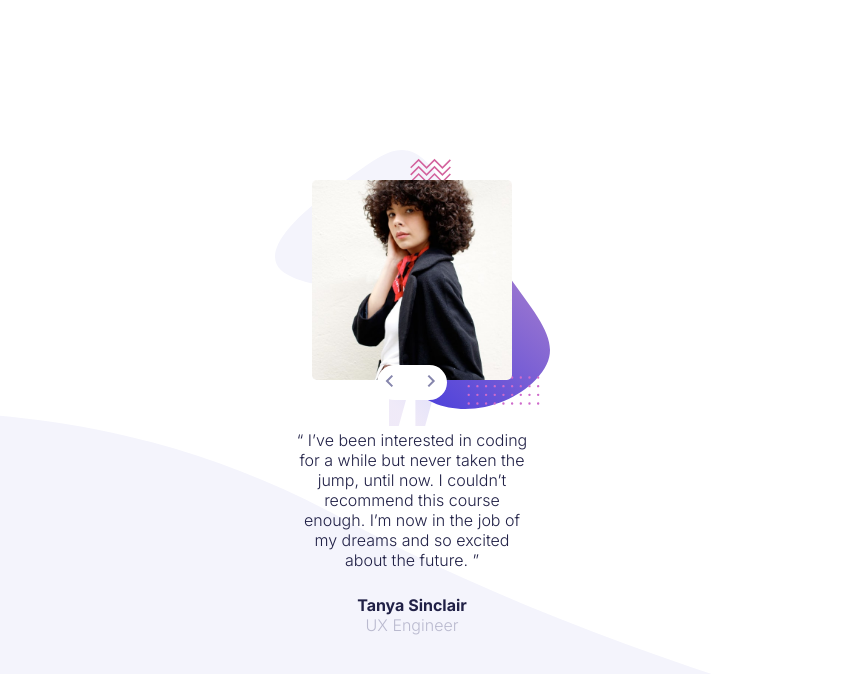
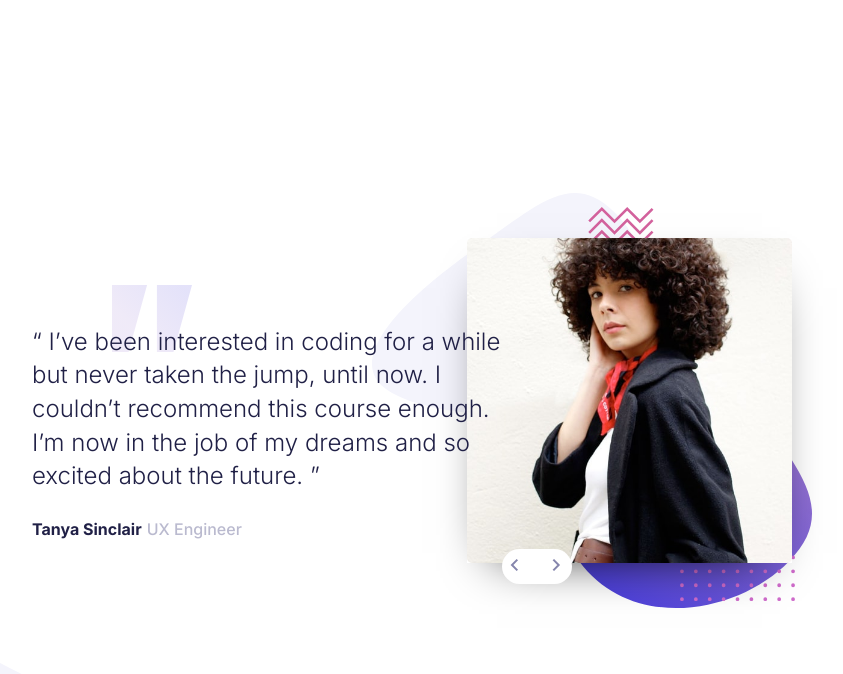
Before and after one commit to GaldinoMat/bootcamp-testimonials-carousel, a plain HTML site: page index.html in a window 1536 px wide. Shown: the whole page, without its empty margins (356-1199 px from the left). Drawn offline with Linux system fonts and the light colour scheme.

Commit message:
Finished desktop version. Converted metric units to improve responsiveness.

```diff
--- a/index.html
+++ b/index.html
@@ -37,7 +37,7 @@
           </div>
         </div>
       </div>
-      <div class="card card--insivible">
+      <div class="card">
         <div class="image-container">
           <img class="photo" src="images/image-john.jpg" alt="john-photo" />
         </div>
--- a/main.js
+++ b/main.js
@@ -22,7 +22,7 @@ document.getElementById("previous-slide").addEventListener("click", () => {
 
 function movePreviousSlide() {
   if (slidePosition === 0) {
-    slidePosition = 0;
+    slidePosition = length - 1;
   } else {
     slidePosition--;
   }
@@ -36,4 +36,5 @@ function updateSlide() {
   }
 
   cards[slidePosition].classList.add("card--visible");
+  cards[slidePosition].classList.remove("card--invisible");
 }
--- a/style.css
+++ b/style.css
@@ -19,8 +19,12 @@ body {
   align-items: center;
   background-image: url("images/pattern-curve.svg");
   background-repeat: no-repeat;
-  background-size: 100%;
+  background-size: 65%;
   background-position: bottom left;
+}
+
+strong {
+  font-weight: 700;
 }
 
 p {
@@ -28,52 +32,54 @@ p {
 }
 
 .container {
-  width: 275px;
-  height: 500px;
+  width: 17.1875rem;
+  height: 31.25rem;
   position: relative;
   display: flex;
   justify-content: center;
   background-image: url("images/pattern-bg.svg"),
     url("images/pattern-quotes.svg");
-  background-repeat: no-repeat, no-repeat, no-repeat;
+  background-repeat: no-repeat, no-repeat;
   background-size: 100%, 17%;
-  background-position: top center, bottom 28vh center;
-  overflow: hidden;
+  background-position: top center, top 16rem center;
+}
+
+.card,
+.card--invisible {
+  display: none;
 }
 
 .card {
   width: 100%;
-  margin: 0 20px;
-}
-
-.card,
-.card--insivible {
-  display: none;
+  margin: 0 1.25rem;
 }
 
 .card--visible {
-  display: block;
-  animation: fadeIn 0.1s;
+  display: flex;
+  flex-direction: column;
+  align-items: center;
+  animation: fadeIn 0.2s;
 }
 
 .image-container {
   display: flex;
   justify-content: center;
   align-items: center;
-  margin: 30px 0;
+  margin: 1.5625rem 0;
+  box-shadow: 0 20px 50px -30px rgba(0, 0, 0, 1);
 }
 
 .photo {
-  width: 200px;
-  border-radius: 5px;
+  width: 12.5rem;
+  border-radius: 0.3125rem;
 }
 
-.testimonial-text {
-  margin-top: 50px;
+.testimonial-container {
+  margin-top: 1.875rem;
 }
 
 .testimonial-text .text {
-  margin-bottom: 25px;
+  margin-bottom: 1.5625rem;
 }
 
 .person-info {
@@ -82,19 +88,21 @@ p {
 
 .person-info p {
   color: var(--grayish-blue);
+  font-weight: 500;
+  margin-top: 0.3125rem;
 }
 
 .button-container {
   position: absolute;
-  top: 43%;
+  top: 42%;
   background-color: white;
-  width: 70px;
-  height: 35px;
+  width: 4.375rem;
+  height: 2.1875rem;
   display: flex;
   justify-content: space-between;
   align-items: center;
-  padding: 5px 8px;
-  border-radius: 20px;
+  padding: 0.3125rem 0.5rem;
+  border-radius: 1.25rem;
 }
 
 .button-container button {
@@ -103,11 +111,11 @@ p {
 }
 
 .button-container button:first-child {
-  margin-right: 5px;
+  margin-right: 0.3125rem;
 }
 
 .button-container button:last-child {
-  margin-left: 5px;
+  margin-left: 0.3125rem;
 }
 
 @keyframes fadeIn {
@@ -119,3 +127,79 @@ p {
     transform: opacity linear;
   }
 }
+
+@media (min-width: 768px) {
+  body {
+    font-size: 1.5rem;
+  }
+
+  .container {
+    width: 25rem;
+    height: 43.75rem;
+    padding: 0.625rem 0;
+    background-size: 100%, 20%;
+    background-position: top center, top 24.375rem center;
+  }
+
+  .photo {
+    width: 18.75rem;
+  }
+
+  .testimonial-container {
+    margin-top: 4.0625rem;
+  }
+
+  .button-container {
+    top: 46%;
+  }
+}
+
+@media (min-width: 1440px) {
+  body {
+    background-size: 50%;
+    line-height: 1.4;
+  }
+
+  p {
+    text-align: left;
+  }
+  .container {
+    width: 50rem;
+    height: 28.125rem;
+    background-size: 55%, 10%;
+    background-position: center right, top 6.875rem left 6.25rem;
+  }
+
+  .card--visible {
+    flex-direction: row-reverse;
+  }
+
+  .photo {
+    width: 20.3125rem;
+  }
+
+  .testimonial-container {
+    width: 30.625rem;
+    position: absolute;
+    left: 2.5%;
+  }
+
+  .person-info {
+    width: 75%;
+    font-size: 1rem;
+    display: flex;
+  }
+
+  .person-info strong {
+    margin-right: 0.3125rem;
+  }
+
+  .person-info p {
+    margin-top: 0;
+  }
+
+  .button-container {
+    top: 83%;
+    right: 30%;
+  }
+}
```
